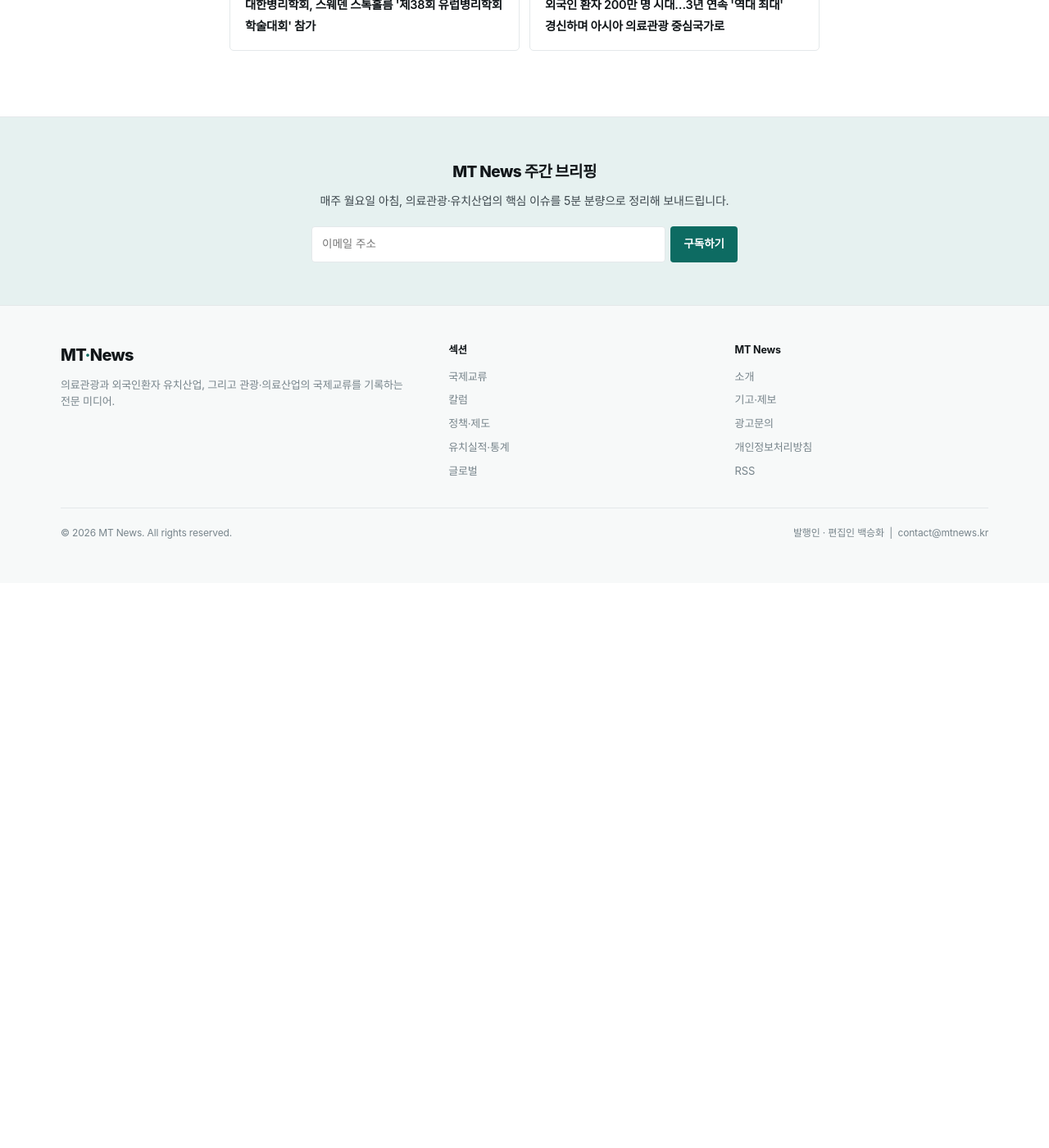
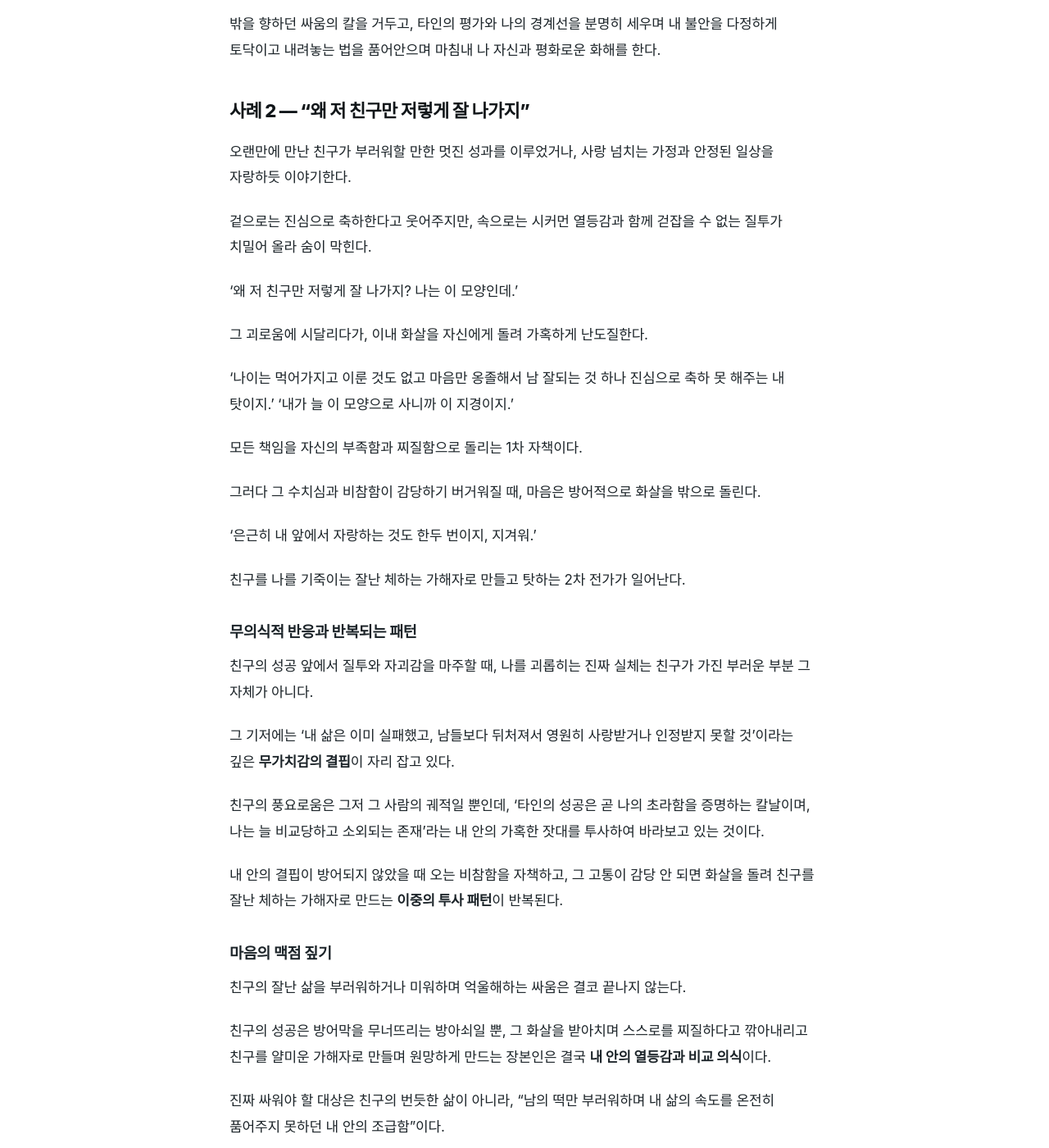
Before and after one commit to kokorojuin-tech/mt-news, a Jekyll site: the page built from _posts/2026-09-10-mind-mirror-9.md, in a window 1280 px wide and 1400 px high, scrolled down 2397 px. Shown: the whole window at 82% size. Built offline with Jekyll 4.4.1, drawn with Linux system fonts in a browser that asks for light colours; some web fonts are replaced; before the commit the page ends 3108 px from its top, so only the background shows below that; some of the changed text lies outside the part shown.

Commit message:
Update 2026-09-10-mind-mirror-9.md

```diff
--- a/_posts/2026-09-10-mind-mirror-9.md
+++ b/_posts/2026-09-10-mind-mirror-9.md
@@ -48,4 +48,79 @@
 
 친구의 비아냥은 방아쇠일 뿐, 그 화살을 받아치며 스스로를 깎아내리고 친구를 원망하게 만드는 장본인은 결국 **내 안의 불안과 타인의 인정에 대한 집착**이다.
 
-진짜 싸워야 할 대상은 친구의 말투가 아니라, '타인의 시선에 내
+진짜 싸워야 할 대상은 친구의 말투가 아니라, '타인의 시선에 내 가치를 휘둘리게 내버려두던 내 안의 취약함'이다.
+
+### 해결과 해소의 단계
+
+**1. 알아차림(멈춤)**
+
+친구의 말 한마디에 욱하고 올라오는 억울함과 자책의 폭풍이 휘몰아칠 때, 잠시 멈추고 내면을 응시한다.
+
+“아, 오늘도 내 안의 불안과 타인의 인정 욕구가 또 나를 방패 삼아 공격하고 있구나” 하고 그 흐름을 객관적으로 짚어본다.
+
+**2. 소유권 회복(화살 거두기)**
+
+친구의 태도에 씌웠던 가해자 프레임을 거두고, 그 화살을 내 내면으로 돌려 상처 입고 놀란 내 마음을 다독이며 바라본다.
+
+**3. 수용과 통합**
+
+뾰족하게 날을 세워 자책하던 나도, 억울하다고 원망하던 나도 모두 안아준다.
+
+밖을 향하던 싸움의 칼을 거두고, 타인의 평가와 나의 경계선을 분명히 세우며 내 불안을 다정하게 토닥이고 내려놓는 법을 품어안으며 마침내 나 자신과 평화로운 화해를 한다.
+
+## 사례 2 — "왜 저 친구만 저렇게 잘 나가지"
+
+오랜만에 만난 친구가 부러워할 만한 멋진 성과를 이루었거나, 사랑 넘치는 가정과 안정된 일상을 자랑하듯 이야기한다.
+
+겉으로는 진심으로 축하한다고 웃어주지만, 속으로는 시커먼 열등감과 함께 걷잡을 수 없는 질투가 치밀어 올라 숨이 막힌다.
+
+‘왜 저 친구만 저렇게 잘 나가지? 나는 이 모양인데.’
+
+그 괴로움에 시달리다가, 이내 화살을 자신에게 돌려 가혹하게 난도질한다.
+
+‘나이는 먹어가지고 이룬 것도 없고 마음만 옹졸해서 남 잘되는 것 하나 진심으로 축하 못 해주는 내 탓이지.’
+‘내가 늘 이 모양으로 사니까 이 지경이지.’
+
+모든 책임을 자신의 부족함과 찌질함으로 돌리는 1차 자책이다.
+
+그러다 그 수치심과 비참함이 감당하기 버거워질 때, 마음은 방어적으로 화살을 밖으로 돌린다.
+
+‘은근히 내 앞에서 자랑하는 것도 한두 번이지, 지겨워.’
+
+친구를 나를 기죽이는 잘난 체하는 가해자로 만들고 탓하는 2차 전가가 일어난다.
+
+### 무의식적 반응과 반복되는 패턴
+
+친구의 성공 앞에서 질투와 자괴감을 마주할 때, 나를 괴롭히는 진짜 실체는 친구가 가진 부러운 부분 그 자체가 아니다.
+
+그 기저에는 '내 삶은 이미 실패했고, 남들보다 뒤처져서 영원히 사랑받거나 인정받지 못할 것'이라는 깊은 **무가치감의 결핍**이 자리 잡고 있다.
+
+친구의 풍요로움은 그저 그 사람의 궤적일 뿐인데, '타인의 성공은 곧 나의 초라함을 증명하는 칼날이며, 나는 늘 비교당하고 소외되는 존재'라는 내 안의 가혹한 잣대를 투사하여 바라보고 있는 것이다.
+
+내 안의 결핍이 방어되지 않았을 때 오는 비참함을 자책하고, 그 고통이 감당 안 되면 화살을 돌려 친구를 잘난 체하는 가해자로 만드는 **이중의 투사 패턴**이 반복된다.
+
+### 마음의 맥점 짚기
+
+친구의 잘난 삶을 부러워하거나 미워하며 억울해하는 싸움은 결코 끝나지 않는다.
+
+친구의 성공은 방어막을 무너뜨리는 방아쇠일 뿐, 그 화살을 받아치며 스스로를 찌질하다고 깎아내리고 친구를 얄미운 가해자로 만들며 원망하게 만드는 장본인은 결국 **내 안의 열등감과 비교 의식**이다.
+
+진짜 싸워야 할 대상은 친구의 번듯한 삶이 아니라, "남의 떡만 부러워하며 내 삶의 속도를 온전히 품어주지 못하던 내 안의 조급함"이다.
+
+### 해결과 해소의 단계
+
+**1. 알아차림(멈춤)**
+
+친구의 성공 소식에 치밀어 오르는 부러움과 질투, 그리고 자책의 바람이 휘몰아칠 때, 잠시 멈추고 내면을 응시한다.
+
+“아, 오늘도 내 안의 열등감과 비교 의식이 또 나를 흔들며 공격했구나” 하고 그 흐름을 객관적으로 짚어본다.
+
+**2. 소유권 회복(화살 거두기)**
+
+친구의 태도에 씌워졌던 가해자 프레임을 거두고, 그 화살을 내면으로 돌려 남모를 비참함에 떨고 있는 내 마음을 다독이며 바라본다.
+
+**3. 수용과 통합**
+
+옹졸하다고 자책하던 나도, 부러움에 눈물 흘리던 나도 모두 안아준다.
+
+밖을 향하던 비교의 칼을 거두고, 타인의 빛나는 자리에 시선을 뺏기는 대신 내 삶의 보폭을 다정하게 지켜주는 경계선을 세우며 내 불안을 토닥이고 내려놓는 법을 품어안으며 마침내 나 자신과 평화로운 화해를 한다.
```
